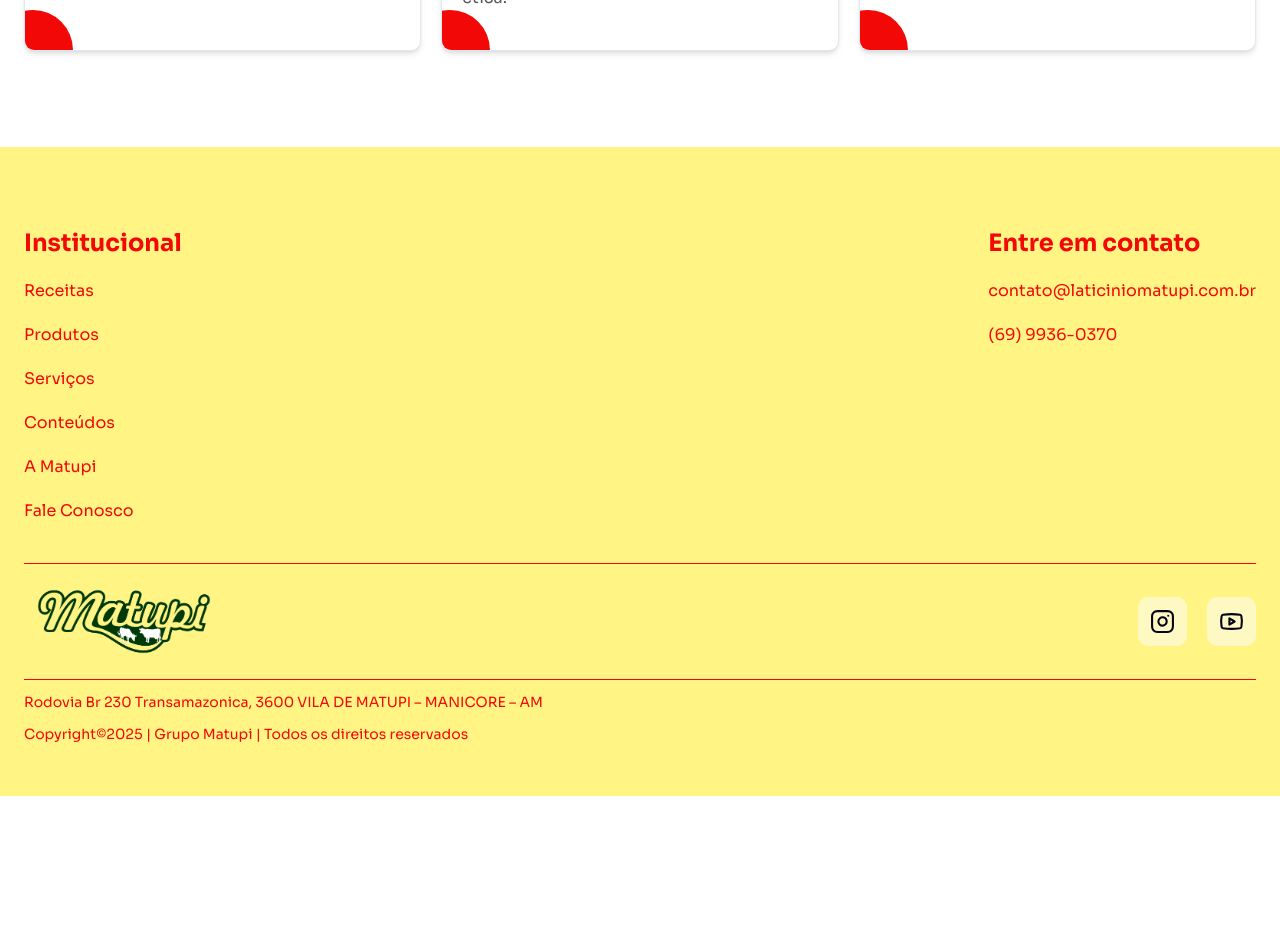
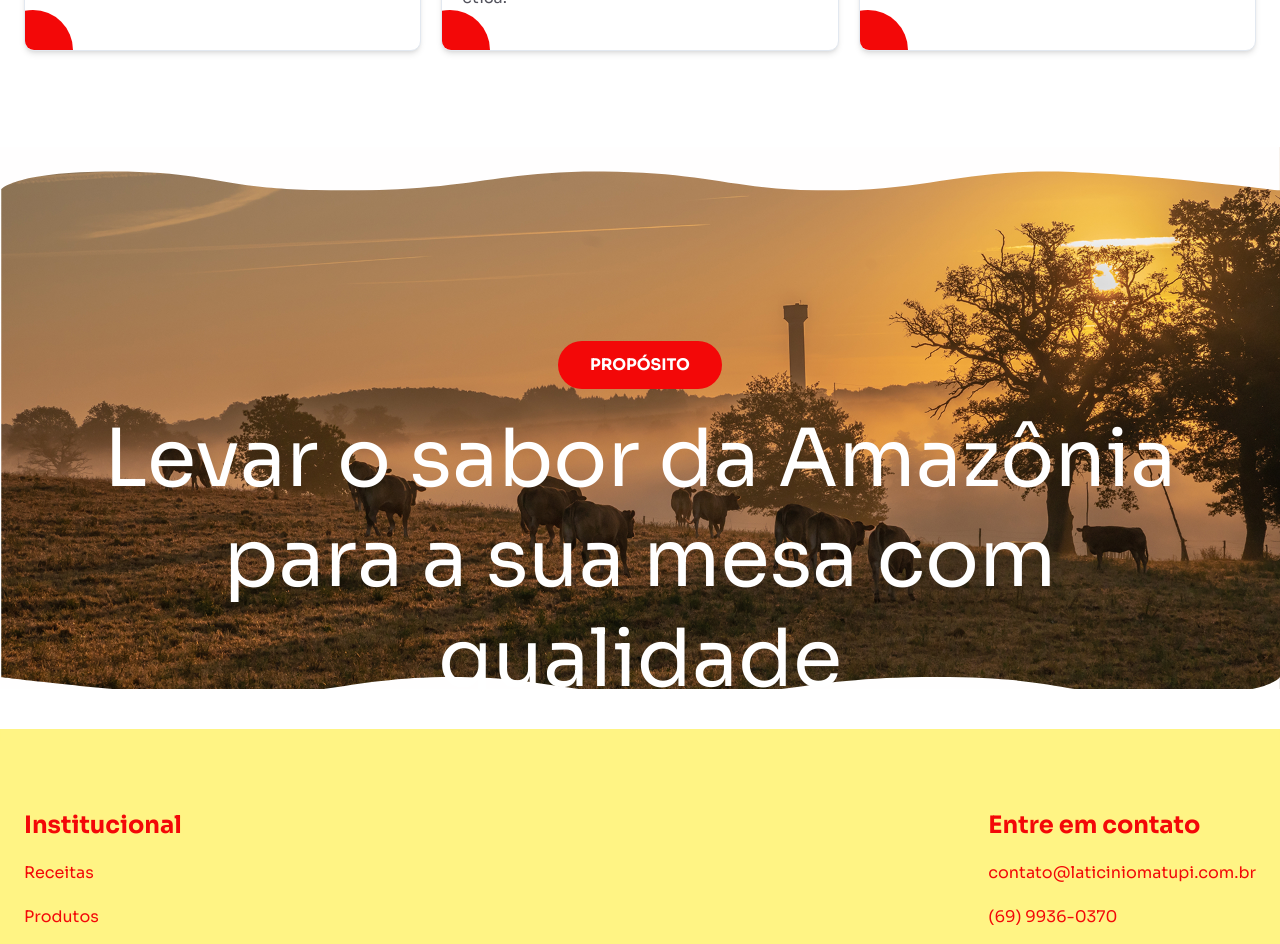
Before and after one commit to your-count-sites/site-matupi, a Next.js app: page /sobre-nos in a window 1280 px wide. Shown: the part 1880-2824 px from the top of the page. Before the commit the page ends 2676 px from the top, so only its background shows below. Built offline with nearby package versions, Linux system fonts and the light colour scheme.

Commit message:
feat: add ProposalSection component to showcase the purpose of the brand

```diff
--- a/public/assets/index.ts
+++ b/public/assets/index.ts
@@ -19,6 +19,7 @@ import EasyIcon from "./svg/easy.svg";
 import MediumIcon from "./svg/medium.svg";
 import HardIcon from "./svg/hard.svg";
 import ConteudosBg from "./backgrounds/banner_conteudos.jpg";
+import BannerProposito from "./backgrounds/banner_proposito.jpg";
 import ContatoBg from "./backgrounds/banner_contactus.jpg";
 import HistoriaBg from "./backgrounds/banner_historia.webp";
 import HistoriaBgMobile from "./backgrounds/banner_historia_mobile.png";
@@ -50,4 +51,5 @@ export {
   ContatoBg,
   HistoriaBgMobile,
   ContatoBgMobile,
+  BannerProposito,
 };
--- a/src/app/(main)/_components/contact-us.tsx
+++ b/src/app/(main)/_components/contact-us.tsx
@@ -14,11 +14,11 @@ import Link from "next/link";
 
 const ContactUs = () => {
   return (
-    <section className="w-full overflow-hidden relative py-20">
+    <section className="w-full overflow-hidden relative ">
       <Image src={ContatoBg} alt="Matupi" className="lg:flex hidden" />
       <Image src={ContatoBgMobile} alt="Matupi" className="lg:hidden flex" />
 
-      <div className="w-full absolute z-10 top-32 ">
+      <div className="w-full absolute z-10 top-5 ">
         <Container>
           <div className="flex lg:flex-row flex-col w-full h-[700px] lg:justify-start lg:items-center justify-end">
             <div className="flex flex-col gap-5 max-w-[500px]">
@@ -50,7 +50,7 @@ const ContactUs = () => {
         </Container>
       </div>
 
-      <svg
+      {/* <svg
         xmlns="http://www.w3.org/2000/svg"
         viewBox="0 0 480 480"
         className="absolute lg:w-[400px] hidden -right-32 -top-52 rotate-x-12 z-20"
@@ -59,9 +59,9 @@ const ContactUs = () => {
           d="M360 289.7c43.4 0 86.9-16.6 120-49.7a169.2 169.2 0 0 0-120-49.7 169.2 169.2 0 0 0 49.7-120c-46.9 0-89.3 19-120 49.7 0-43.4-16.6-86.9-49.7-120a169.2 169.2 0 0 0-49.7 120 169.2 169.2 0 0 0-120-49.7c0 46.8 19 89.3 49.7 120-43.4 0-86.9 16.6-120 49.7a169.2 169.2 0 0 0 120 49.7 169.2 169.2 0 0 0-49.7 120c46.8 0 89.3-19 120-49.7 0 43.4 16.6 86.9 49.7 120a169.2 169.2 0 0 0 49.7-120 169.2 169.2 0 0 0 120 49.7c0-46.9-19-89.3-49.7-120Z"
           fill="#F30808 "
         ></path>
-      </svg>
+      </svg> */}
 
-      <svg
+      {/* <svg
         xmlns="http://www.w3.org/2000/svg"
         viewBox="0 0 480 480"
         className="absolute lg:w-[400px] w-[00px] -right-32 top-[10em] rotate-x-12"
@@ -70,7 +70,7 @@ const ContactUs = () => {
           d="M360 289.7c43.4 0 86.9-16.6 120-49.7a169.2 169.2 0 0 0-120-49.7 169.2 169.2 0 0 0 49.7-120c-46.9 0-89.3 19-120 49.7 0-43.4-16.6-86.9-49.7-120a169.2 169.2 0 0 0-49.7 120 169.2 169.2 0 0 0-120-49.7c0 46.8 19 89.3 49.7 120-43.4 0-86.9 16.6-120 49.7a169.2 169.2 0 0 0 120 49.7 169.2 169.2 0 0 0-49.7 120c46.8 0 89.3-19 120-49.7 0 43.4 16.6 86.9 49.7 120a169.2 169.2 0 0 0 49.7-120 169.2 169.2 0 0 0 120 49.7c0-46.9-19-89.3-49.7-120Z"
           fill="#F30808 "
         ></path>
-      </svg>
+      </svg> */}
     </section>
   );
 };
--- a/src/app/receitas/_components/filtered-recipes.tsx
+++ b/src/app/receitas/_components/filtered-recipes.tsx
@@ -18,10 +18,10 @@ const FilteredRecipes = () => {
   const [category, setCategory] = React.useState("salgadas");
 
   return (
-    <section className="w-full py-20 overflow-hidden relative">
+    <section className="w-full py-20  relative">
       <Image
         src={WaveWhite}
-        className="absolute -top-10 w-full "
+        className="absolute lg:-top-10 -top-3 w-full "
         alt="Receitas"
         quality={100}
         loading="lazy"
@@ -43,7 +43,7 @@ const FilteredRecipes = () => {
             ))}
           </div> */}
 
-          <div className="flex space-x-2 mb-4">
+          <div className="flex w-full justify-center items-center space-x-2 mb-4">
             <Button
               variant={category === "salgadas" ? "default" : "outline"}
               onClick={() => setCategory("salgadas")}
--- a/src/app/receitas/_components/get-filtered-recipes.tsx
+++ b/src/app/receitas/_components/get-filtered-recipes.tsx
@@ -60,7 +60,7 @@ export default function GetFilteredRecipes({ category }: { category: string }) {
   ));
 
   return (
-    <div className="p-4">
+    <div className="">
       <Carousel items={cards} />
     </div>
   );
--- /dev/null
+++ b/src/app/sobre-nos/_components/proposal.tsx
@@ -0,0 +1,48 @@
+import Image from "next/image";
+import React from "react";
+import {
+  BannerProposito,
+  ConteudosBg,
+  WaveRed,
+  WaveRedUpsideDown,
+  WaveWhite,
+} from "../../../../public/assets";
+import Container from "@/components/container";
+import { Button } from "@/components/ui/button";
+import { ArrowRight } from "lucide-react";
+
+const ProposalSection = () => {
+  return (
+    <section className="w-full overflow-hidden relative mb-10">
+      <Image
+        src={WaveWhite}
+        className="w-full absolute -top-2 left-0 rotate-180"
+        alt="matupi"
+        loading="lazy"
+      />
+      <Image
+        src={WaveWhite}
+        className="w-full absolute -bottom-10 left-0"
+        alt="matupi"
+        loading="lazy"
+      />
+      <Image src={BannerProposito} alt="Matupi" className="" />
+
+      <div className="w-full absolute z-10 top-32 ">
+        <Container>
+          <div className="w-full h-[500px] flex flex-col justify-center items-center gap-5 ">
+            <span className="text-white text-md font-semibold uppercase  font-(family-name:--font-sora) bg-[#f30808] p-3 rounded-full px-8">
+              Propósito
+            </span>
+
+            <h1 className="text-[5em] leading-tight text-white text-center  font-(family-name:--font-sora)">
+              Levar o sabor da Amazônia para a sua mesa com qualidade
+            </h1>
+          </div>
+        </Container>
+      </div>
+    </section>
+  );
+};
+
+export default ProposalSection;
--- a/src/app/sobre-nos/page.tsx
+++ b/src/app/sobre-nos/page.tsx
@@ -1,6 +1,7 @@
 import HeroAboutUs from "./_components/hero-about-us";
 import Mission from "./_components/mission";
 import OurHistory from "./_components/our-history";
+import ProposalSection from "./_components/proposal";
 
 export default function AboutUs() {
   return (
@@ -8,6 +9,7 @@ export default function AboutUs() {
       <HeroAboutUs />
       <OurHistory />
       <Mission />
+      <ProposalSection />
     </>
   );
 }
--- a/src/components/ui/button.tsx
+++ b/src/components/ui/button.tsx
@@ -5,7 +5,7 @@ import { cva, type VariantProps } from "class-variance-authority";
 import { cn } from "@/lib/utils";
 
 const buttonVariants = cva(
-  "inline-flex items-center justify-center gap-2 whitespace-nowrap cursor-pointer rounded-md text-sm font-medium transition-all disabled:pointer-events-none disabled:opacity-50 [&_svg]:pointer-events-none [&_svg:not([class*='size-'])]:size-4 shrink-0 [&_svg]:shrink-0 outline-none focus-visible:border-ring focus-visible:ring-ring/50 focus-visible:ring-[3px] aria-invalid:ring-destructive/20 dark:aria-invalid:ring-destructive/40 aria-invalid:border-destructive",
+  "inline-flex items-center justify-center gap-2 whitespace-nowrap cursor-pointer rounded-md lg:text-sm text-[0.7em] font-medium transition-all disabled:pointer-events-none disabled:opacity-50 [&_svg]:pointer-events-none [&_svg:not([class*='size-'])]:size-4 shrink-0 [&_svg]:shrink-0 outline-none focus-visible:border-ring focus-visible:ring-ring/50 focus-visible:ring-[3px] aria-invalid:ring-destructive/20 dark:aria-invalid:ring-destructive/40 aria-invalid:border-destructive",
   {
     variants: {
       variant: {
```
Also changed, not shown: public/assets/backgrounds/banner_contactus.jpg, public/assets/backgrounds/banner_proposito.jpg (added).
